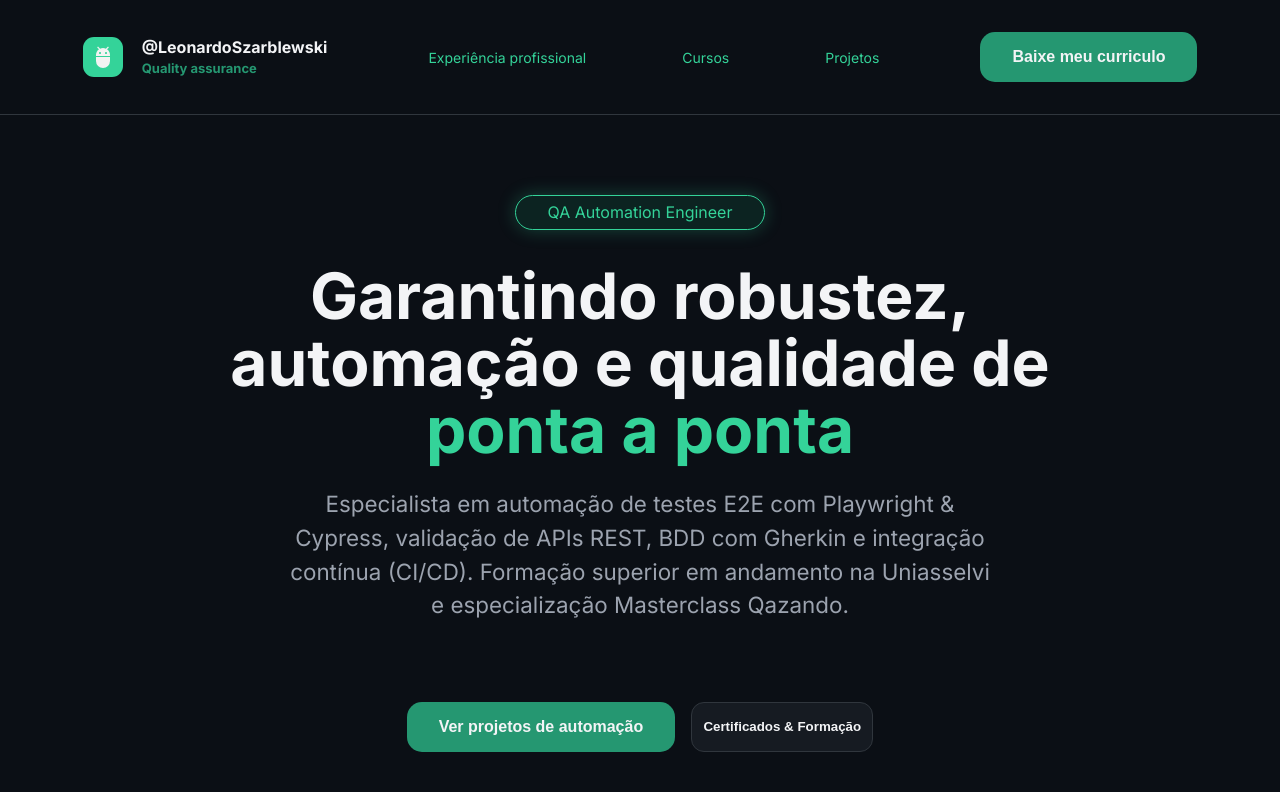
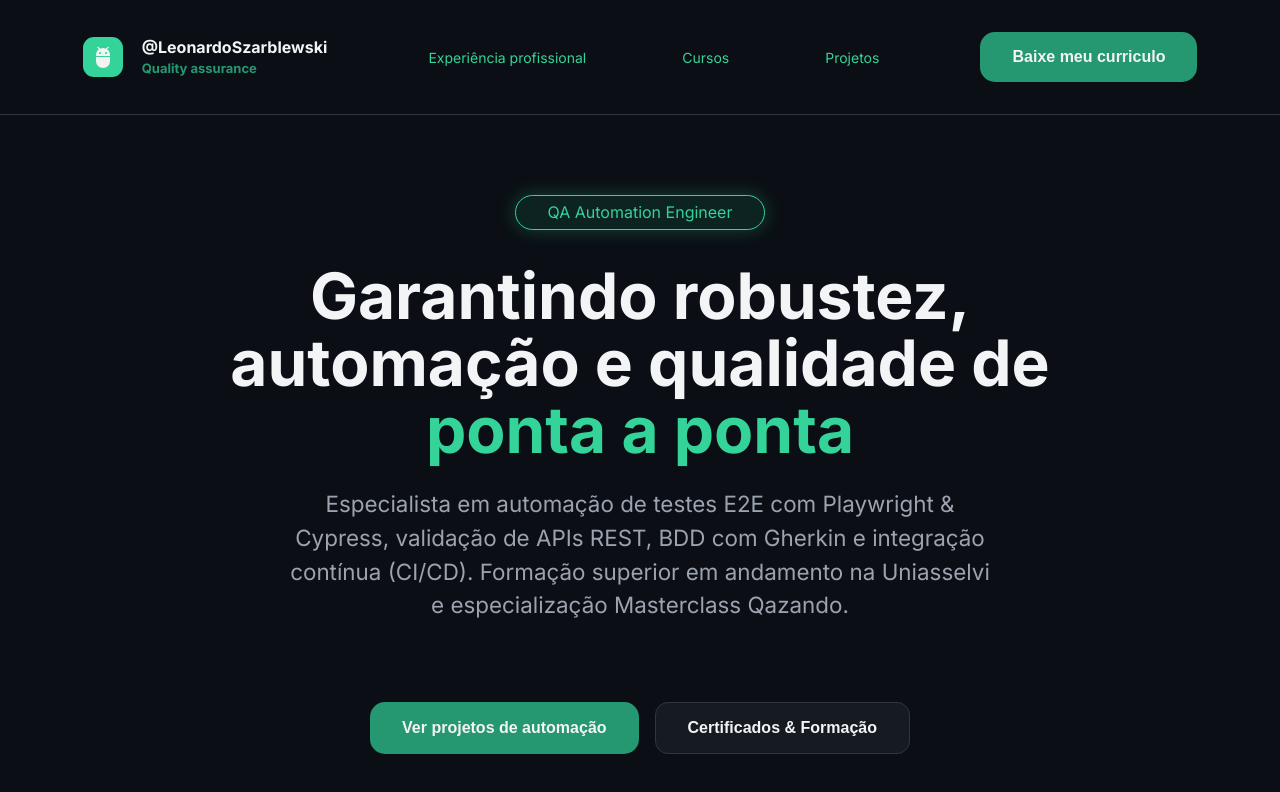
Before and after one commit to leonardoSzarblewski/portfolio, a React (Vite) app: page / in a window 1280 px wide. Shown: the top 792 px of the page. Built offline with nearby package versions, Linux system fonts and the light colour scheme.

Commit message:
update button styles in Header component: adjust padding and font size for improved usability

```diff
--- a/src/components/Header.modules.css
+++ b/src/components/Header.modules.css
@@ -83,7 +83,9 @@ li:hover {
   color: var(--text-main);
   background-color: var(--bg-card);
   border: 1px solid var(--border-color);
-  padding: 0.5rem 0.7rem;
+
+  font-size: 1rem;
+  padding: 1rem 2rem;
   border-radius: 13px;
   font-weight: 800;
   cursor: pointer;
```
